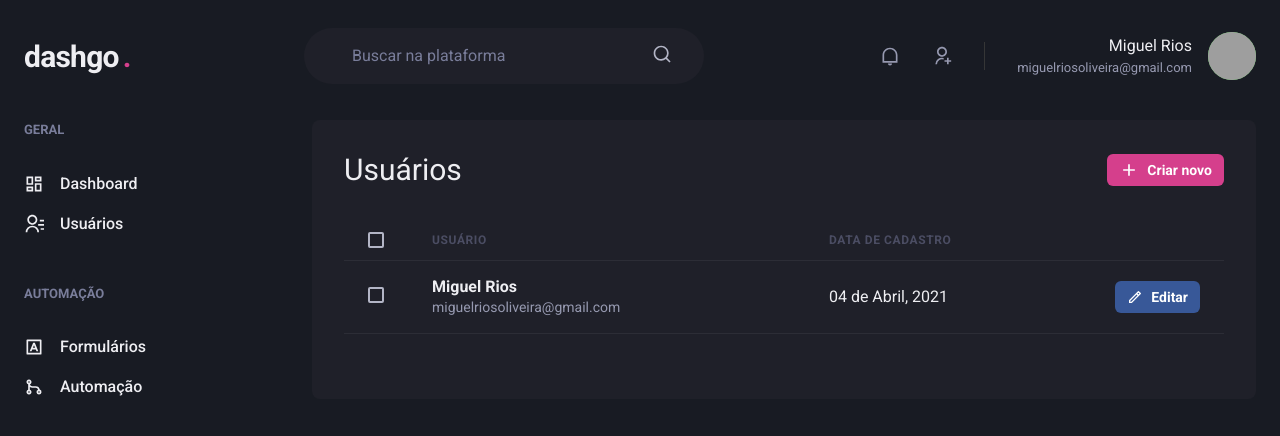
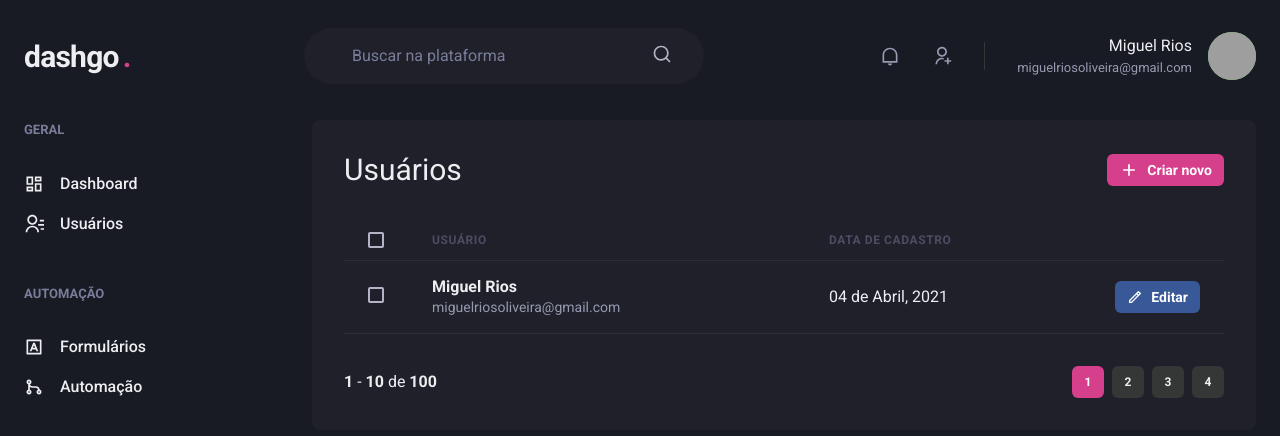
Before and after one commit to miguelriosoliveira/dashgo, a Next.js app: page /users in a window 1280 px wide. Shown: the top 436 px of the page. Built offline with nearby package versions, Linux system fonts and the light colour scheme; grey boxes are pictures that could not be loaded.

Commit message:
Component: Pagination

```diff
--- /dev/null
+++ b/src/components/Pagination.tsx
@@ -0,0 +1,36 @@
+import { Box, Button, HStack } from '@chakra-ui/react';
+
+export function Pagination() {
+	return (
+		<HStack mt="8" align="center" justify="space-between" spacing="6">
+			<Box>
+				<strong>1</strong> - <strong>10</strong> de <strong>100</strong>
+			</Box>
+
+			<HStack spacing="2">
+				<Button
+					size="sm"
+					fontSize="xs"
+					width="4"
+					colorScheme="pink"
+					disabled
+					_disabled={{ bg: 'pink.500', cursor: 'default' }}
+				>
+					1
+				</Button>
+
+				<Button size="sm" fontSize="xs" width="4" bg="gray.700" _hover={{ bg: 'gray.500' }}>
+					2
+				</Button>
+
+				<Button size="sm" fontSize="xs" width="4" bg="gray.700" _hover={{ bg: 'gray.500' }}>
+					3
+				</Button>
+
+				<Button size="sm" fontSize="xs" width="4" bg="gray.700" _hover={{ bg: 'gray.500' }}>
+					4
+				</Button>
+			</HStack>
+		</HStack>
+	);
+}
--- a/src/components/index.ts
+++ b/src/components/index.ts
@@ -1,3 +1,4 @@
 export * from './Form';
 export * from './Header';
+export * from './Pagination';
 export * from './Sidebar';
--- a/src/pages/users/index.tsx
+++ b/src/pages/users/index.tsx
@@ -14,6 +14,8 @@ import {
 	Tr,
 } from '@chakra-ui/react';
 import { RiAddLine, RiPencilLine } from 'react-icons/ri';
+
+import { Pagination } from '../../components';
 
 export default function UserList() {
 	return (
@@ -73,6 +75,8 @@ export default function UserList() {
 					</Tr>
 				</Tbody>
 			</Table>
+
+			<Pagination />
 		</Box>
 	);
 }
```
